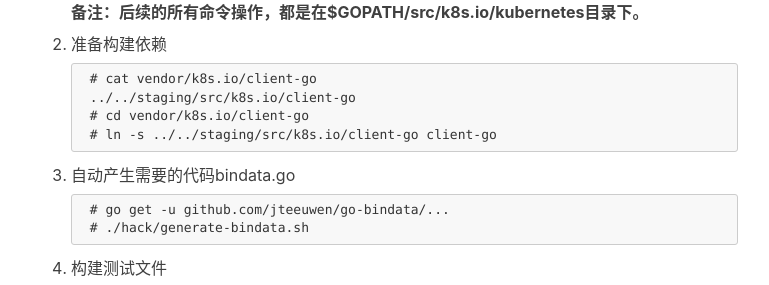
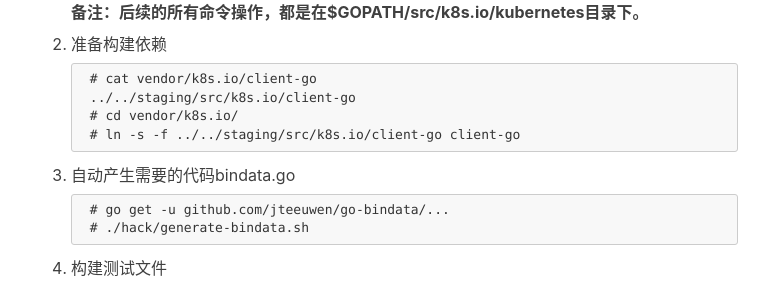
Before and after one commit to supereagle/supereagle.github.io, a Jekyll site: the page built from _posts/2017-03-09-kubemark.markdown, in a window 1280 px wide and 900 px high, scrolled down 3798 px. Shown: the part 189-474 px from the top of the window, without its empty margins (234-1003 px from the left). Built offline with Jekyll 4.4.1, drawn with Linux system fonts in a browser that asks for light colours; nearby versions of some CDN libraries; comment, search, counter and statistics services are not loaded.

Commit message:
update k8s kubemark blog: fix error for create soft link for dependency

````diff
--- a/_posts/2017-03-09-kubemark.markdown
+++ b/_posts/2017-03-09-kubemark.markdown
@@ -135,8 +135,8 @@
 	```
 	# cat vendor/k8s.io/client-go
 	../../staging/src/k8s.io/client-go
-	# cd vendor/k8s.io/client-go
-	# ln -s ../../staging/src/k8s.io/client-go client-go
+	# cd vendor/k8s.io/
+	# ln -s -f ../../staging/src/k8s.io/client-go client-go
 	```
 
 3. 自动产生需要的代码bindata.go
````
